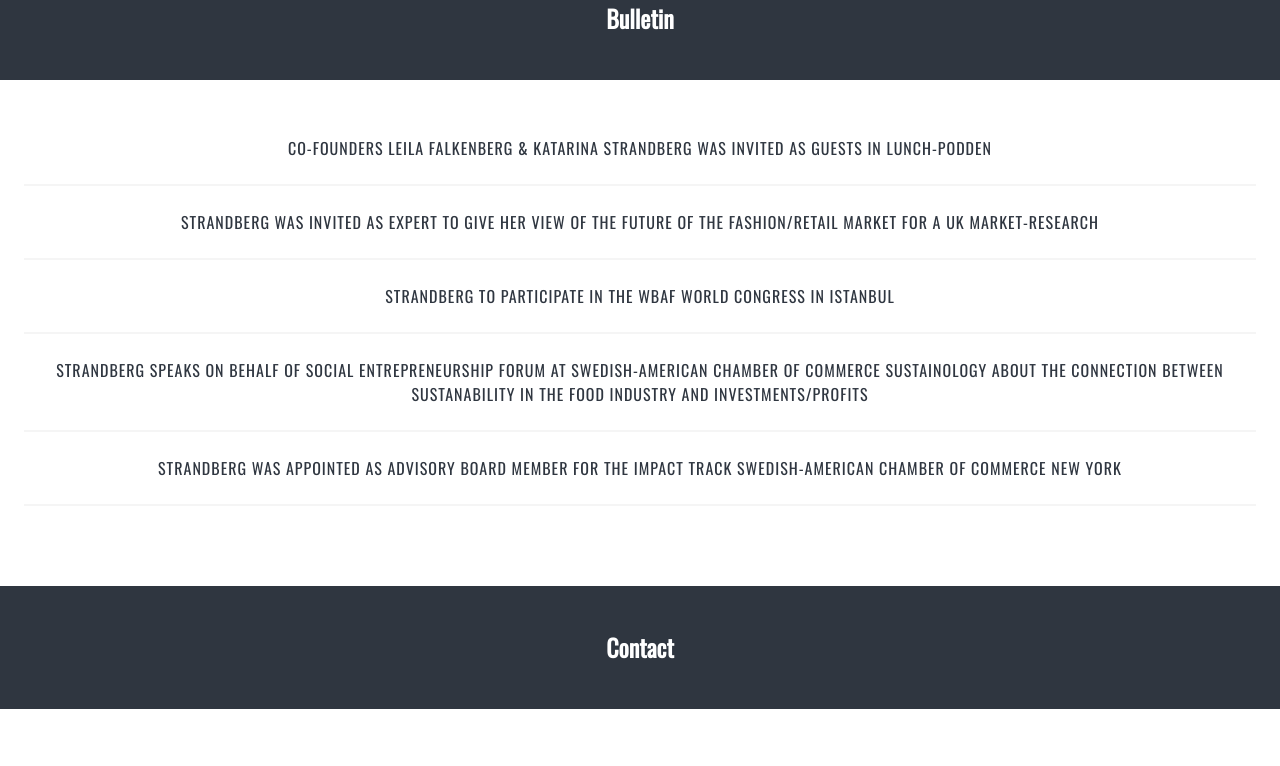
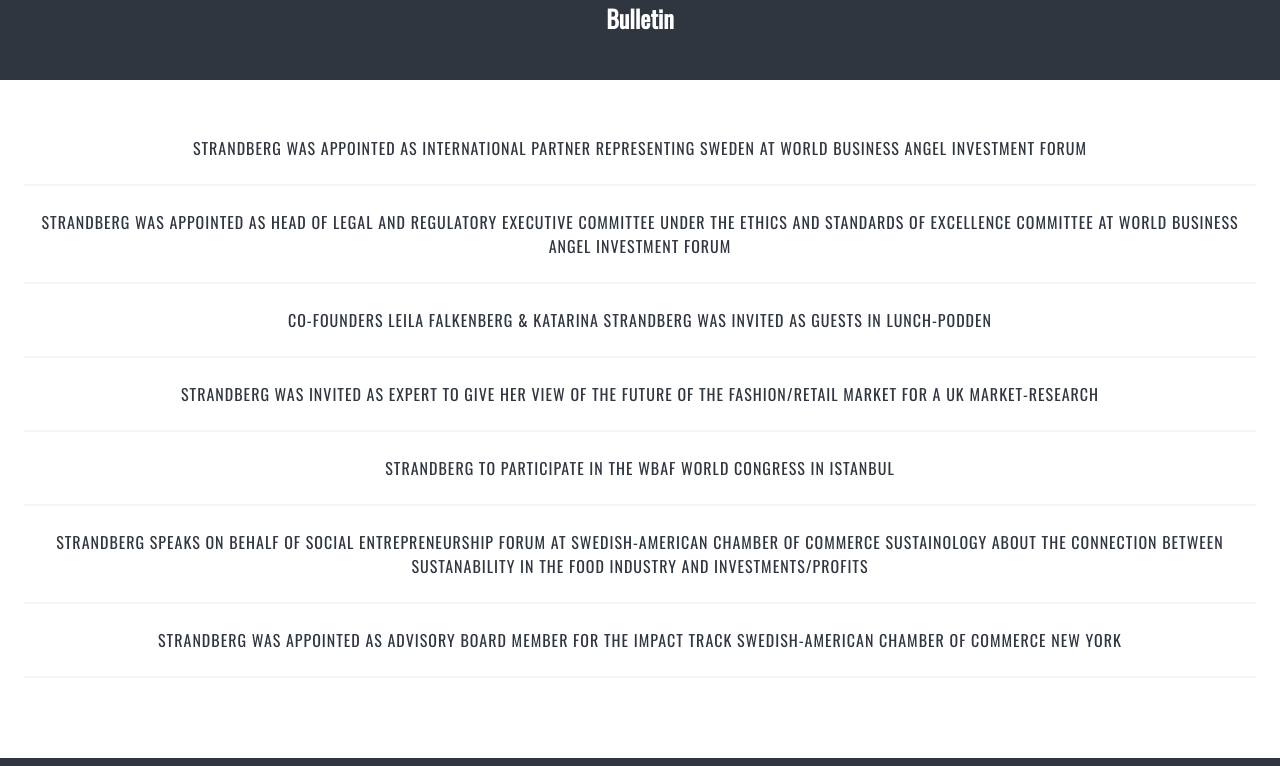
Before and after one commit to GraineFutee/katportfolio, a Next.js app: page / in a window 1280 px wide. Shown: the part 2260-3026 px from the top of the page. Built offline with nearby package versions, Linux system fonts and the light colour scheme.

Commit message:
2 bulletin added

```diff
--- a/components/Bulletin.jsx
+++ b/components/Bulletin.jsx
@@ -9,6 +9,33 @@
     <>
       <SectionHeader title="Bulletin" id="bulletin" />
       <SectionBody>
+        <motion.div whileHover={{ x: 80 }}>
+          <a
+            href="/WORLD BUSINESS ANGELS INVESTMENT FORUM.pdf"
+            target="_blank"
+            className="has-text-dark"
+          >
+            <p className="heading is-size-6">
+              Strandberg was appointed as International Partner representing
+              Sweden at World Business Angel Investment Forum
+            </p>
+            <hr />
+          </a>
+        </motion.div>
+        <motion.div whileHover={{ x: 80 }}>
+          <a
+            href="/Ethical Response of WBAF to COVID-19.pdf"
+            target="_blank"
+            className="has-text-dark"
+          >
+            <p className="heading is-size-6">
+              Strandberg was appointed as Head of Legal and Regulatory Executive
+              Committee under the Ethics and Standards of Excellence Committee
+              at World Business Angel Investment Forum
+            </p>
+            <hr />
+          </a>
+        </motion.div>
         <motion.div whileHover={{ x: 80 }}>
           <a
             href="https://poddtoppen.se/podcast/1161496999/lunchpodden-min-basta-ide/min-basta-ide-leila-falkenberg-och-katarina-strandberg-om-varfor-svenska-kreatorer-ager"
--- a/components/Footer.jsx
+++ b/components/Footer.jsx
@@ -65,6 +65,7 @@
           </p>
           <p className="is-size-6 my-0">&#169; &nbsp; StrandbergLegal AB</p>
           <p className="is-size-6">
+            <small>
               Made by{" "}
               <a
                 href="https://hopeful-liskov-a6991c.netlify.app/"
@@ -81,6 +82,7 @@
               >
                 The Swedish Vila
               </a>
+            </small>
           </p>
         </div>
       </div>
```
Lines whose indentation alone changed are shown as unchanged.
